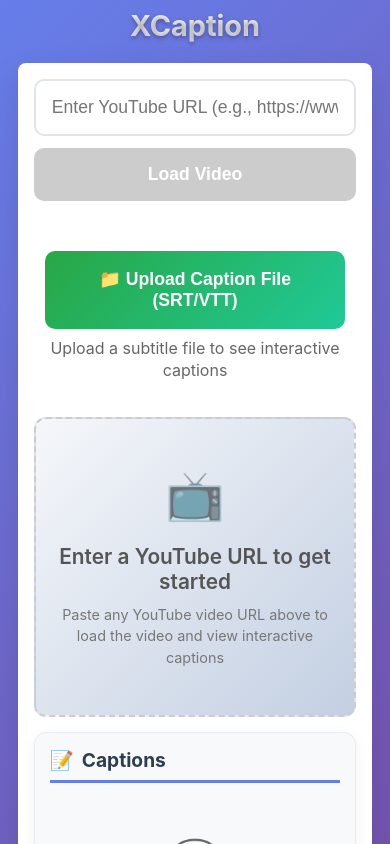
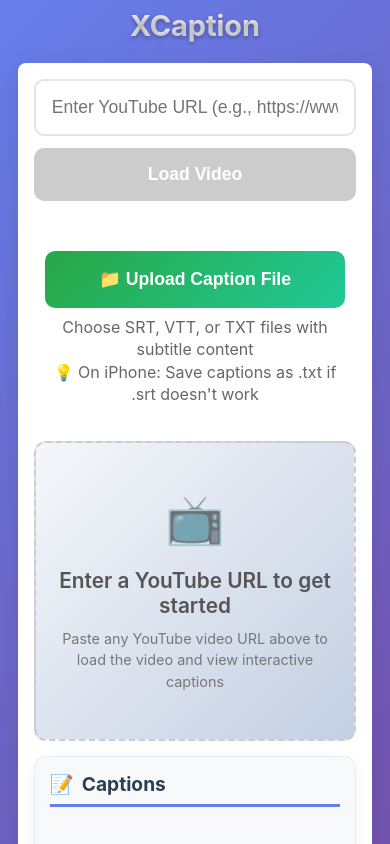
Before and after one commit to sepehrg/xcaption, a React (Create React App) app: page / in a window 390 px wide. Shown: the top 844 px of the page. Built offline with nearby package versions, Linux system fonts and the light colour scheme.

Commit message:
Fix iOS file upload: Support more file types and better iPhone compatibility

```diff
--- a/src/components/CaptionUpload.tsx
+++ b/src/components/CaptionUpload.tsx
@@ -28,7 +28,7 @@ const CaptionUpload: React.FC<CaptionUploadProps> = ({ onCaptionsLoad }) => {
       <input
         ref={fileInputRef}
         type="file"
-        accept=".srt,.vtt"
+        accept=".srt,.vtt,text/plain,text/srt,text/vtt,application/x-subrip,.txt"
         onChange={handleFileUpload}
         style={{ display: "none" }}
       />
@@ -36,10 +36,12 @@ const CaptionUpload: React.FC<CaptionUploadProps> = ({ onCaptionsLoad }) => {
         onClick={() => fileInputRef.current?.click()}
         className="upload-button"
       >
-        📁 Upload Caption File (SRT/VTT)
+        📁 Upload Caption File
       </button>
       <small className="upload-help">
-        Upload a subtitle file to see interactive captions
+        Choose SRT, VTT, or TXT files with subtitle content
+        <br />
+        💡 On iPhone: Save captions as .txt if .srt doesn't work
       </small>
     </div>
   );
```
Also changed, not shown: 7 other files (tests, documents, lock files or other folders).
